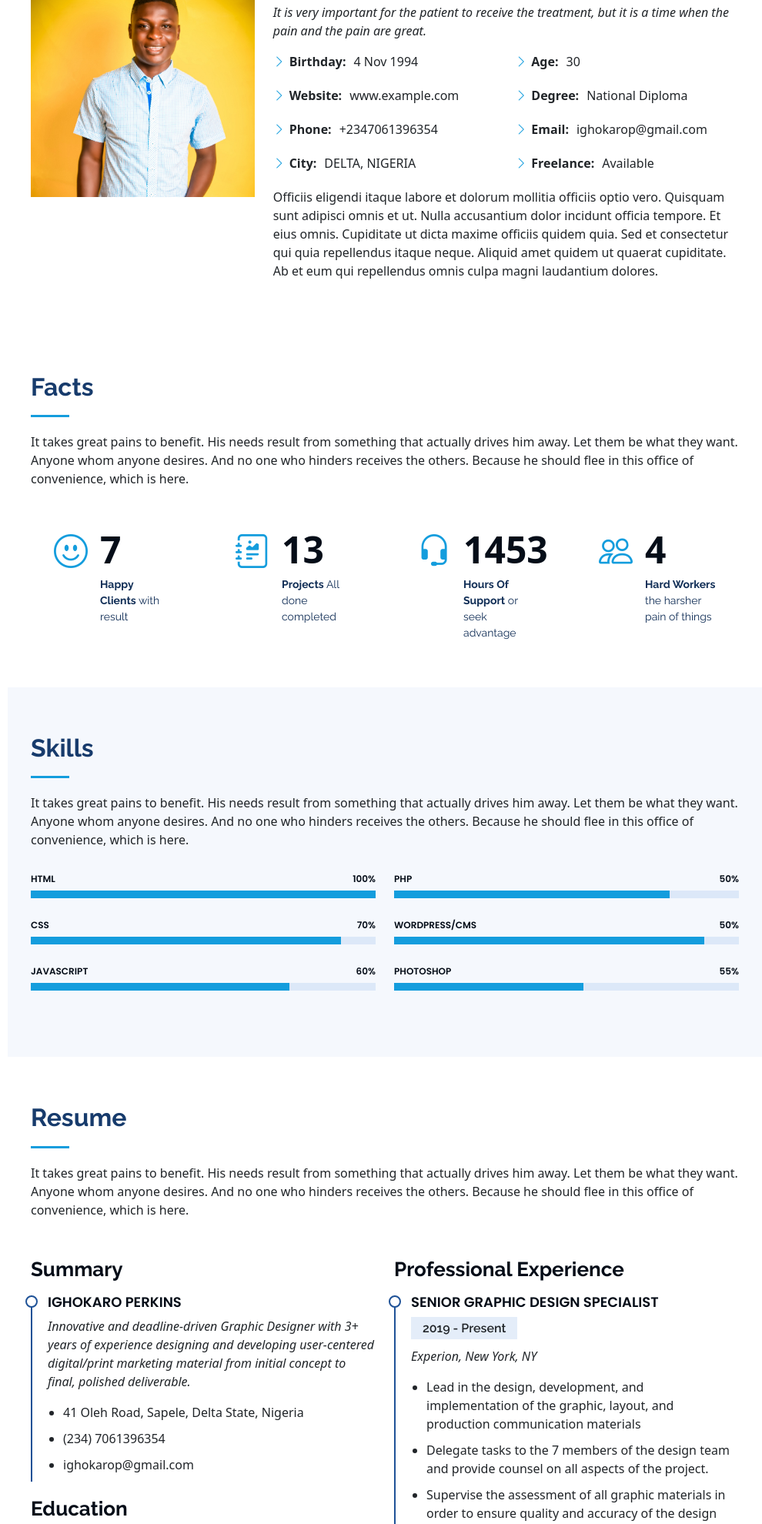
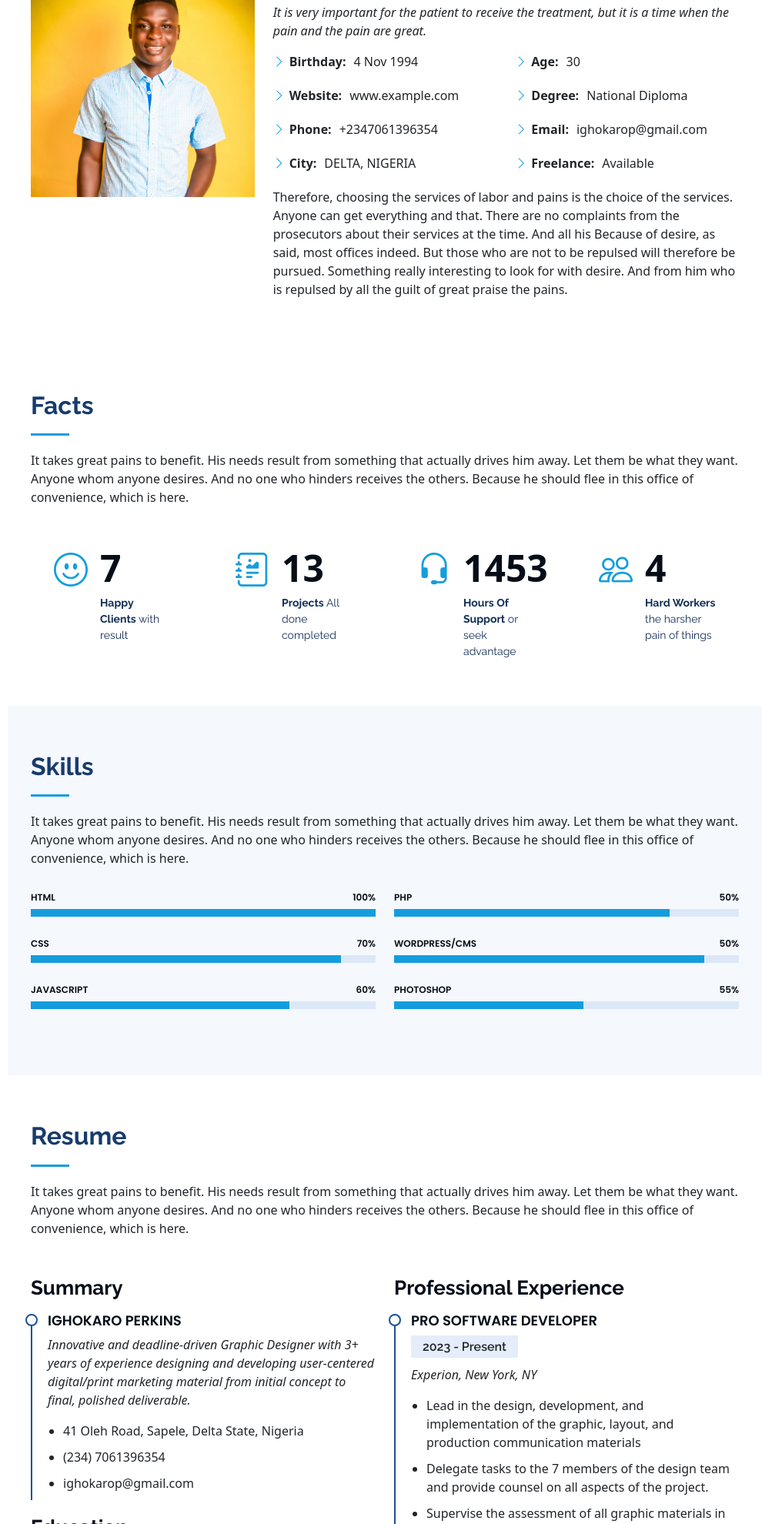
Before and after one commit to Perkunz/My-Portfolio, a Flask app: page /home in a window 1280 px wide. Shown: the part 1076-3056 px from the top of the page at 77% size, without its empty margins (290-1280 px from the left). Run offline with Flask 3, Linux system fonts and the light colour scheme; some libraries are stand-ins or nearby versions.

Commit message:
professional

```diff
--- a/app/templates/root/index.html
+++ b/app/templates/root/index.html
@@ -110,8 +110,7 @@
               </div>
             </div>
             <p>
-              Officiis eligendi itaque labore et dolorum mollitia officiis optio vero. Quisquam sunt adipisci omnis et ut. Nulla accusantium dolor incidunt officia tempore. Et eius omnis.
-              Cupiditate ut dicta maxime officiis quidem quia. Sed et consectetur qui quia repellendus itaque neque. Aliquid amet quidem ut quaerat cupiditate. Ab et eum qui repellendus omnis culpa magni laudantium dolores.
+              Therefore, choosing the services of labor and pains is the choice of the services. Anyone can get everything and that. There are no complaints from the prosecutors about their services at the time. And all his Because of desire, as said, most offices indeed. But those who are not to be repulsed will therefore be pursued. Something really interesting to look for with desire. And from him who is repulsed by all the guilt of great praise the pains.
             </p>
           </div>
         </div>
@@ -272,8 +271,8 @@
           <div class="col-lg-6" data-aos="fade-up" data-aos-delay="100">
             <h3 class="resume-title">Professional Experience</h3>
             <div class="resume-item">
-              <h4>Senior graphic design specialist</h4>
-              <h5>2019 - Present</h5>
+              <h4> Pro Software Developer</h4>
+              <h5>2023 - Present</h5>
               <p><em>Experion, New York, NY </em></p>
               <ul>
                 <li>Lead in the design, development, and implementation of the graphic, layout, and production communication materials</li>
```
